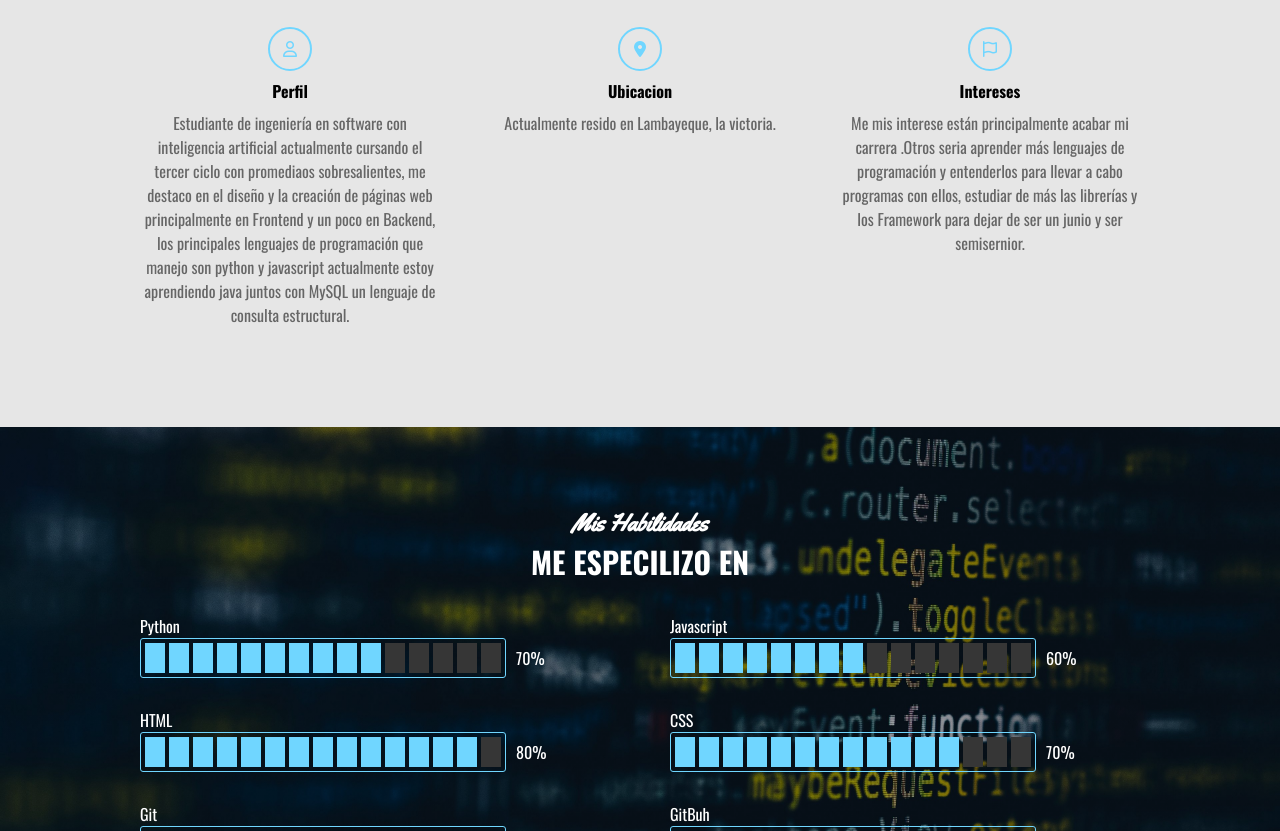
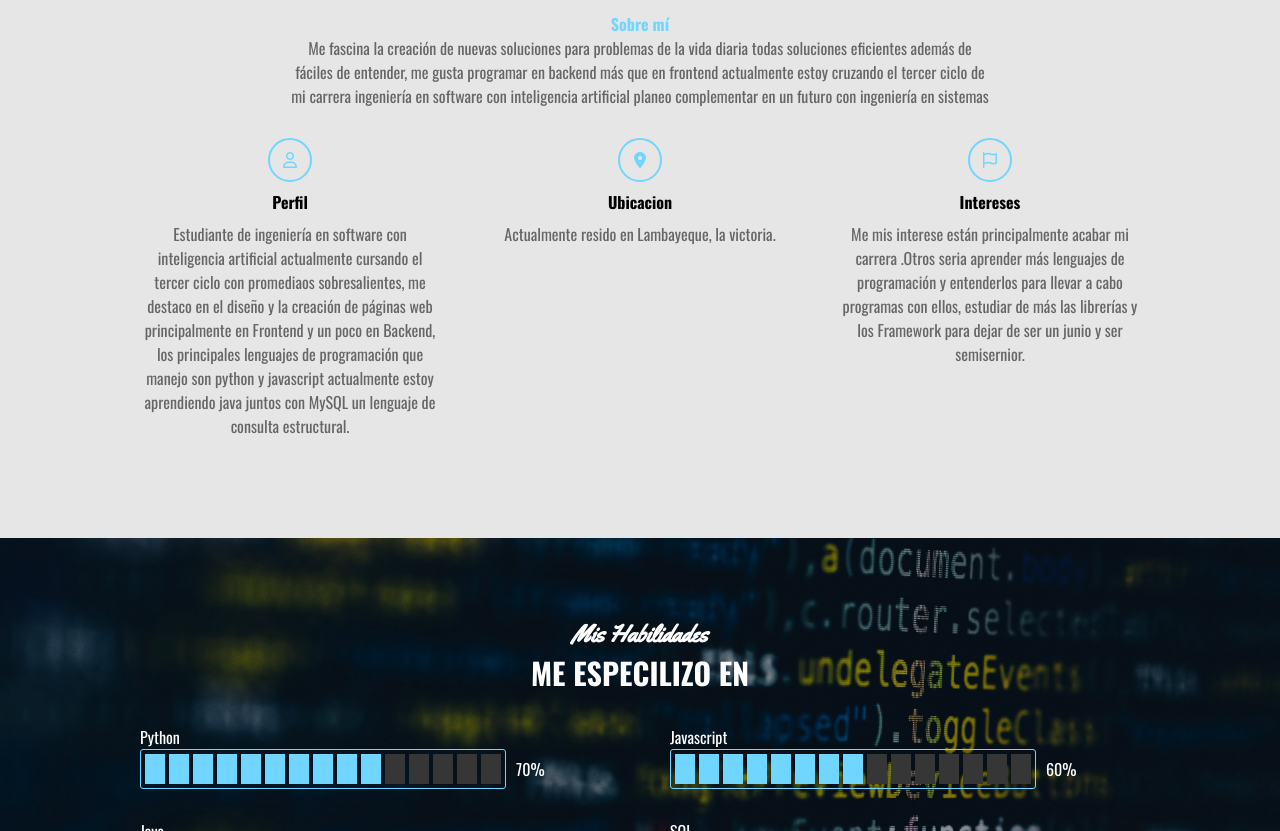
Before and after one commit to JulianB0315/JulianB0315.Github.io, a plain HTML site: page index.html in a window 1280 px wide. Shown: the part 638-1469 px from the top of the page. Drawn offline with nearby package versions, Linux system fonts and the light colour scheme.

Commit message:
Update index.html

```diff
--- a/index.html
+++ b/index.html
@@ -49,8 +49,8 @@
         <div class="contenido-seccion">
             <h2 class="titulo-seccion">Sobre Mi</h2>
             <h3>Detalles personales</h3>
-            <p class="especial"></p>
-            <p></p>
+            <p class="especial">Sobre mí</p>
+            <p>Me fascina la creación de nuevas soluciones para problemas de la vida diaria todas soluciones eficientes además de fáciles de entender, me gusta programar en backend más que en frontend actualmente estoy cruzando el tercer ciclo de mi carrera ingeniería en software con inteligencia artificial planeo complementar en un futuro con ingeniería en sistemas</p>
             <div class="fila">
                 <div class="col">
                     <i class="fa-regular fa-user"></i>
@@ -100,7 +100,7 @@
             </div>
             <div class="fila">
                 <div class="col">
-                    <span>HTML</span>
+                    <span>Java</span>
                     <div class="cont-barra">
                         <div class="barra" id="html">
                             <!---cuando me acuerde como hice esta huevada xd-->
@@ -110,7 +110,7 @@
                     </div>
                 </div>
                 <div class="col">
-                    <span>CSS</span>
+                    <span>SQL</span>
                     <div class="cont-barra">
                         <div class="barra" id="css">
                             <!---cuando me acuerde como hice esta huevada xd-->
@@ -132,7 +132,7 @@
                     </div>
                 </div>
                 <div class="col">
-                    <span>GitBuh</span>
+                    <span>UML</span>
                     <div class="cont-barra">
                         <div class="barra" id="gitbuh">
                             <!---cuando me acuerde como hice esta huevada xd-->
```
